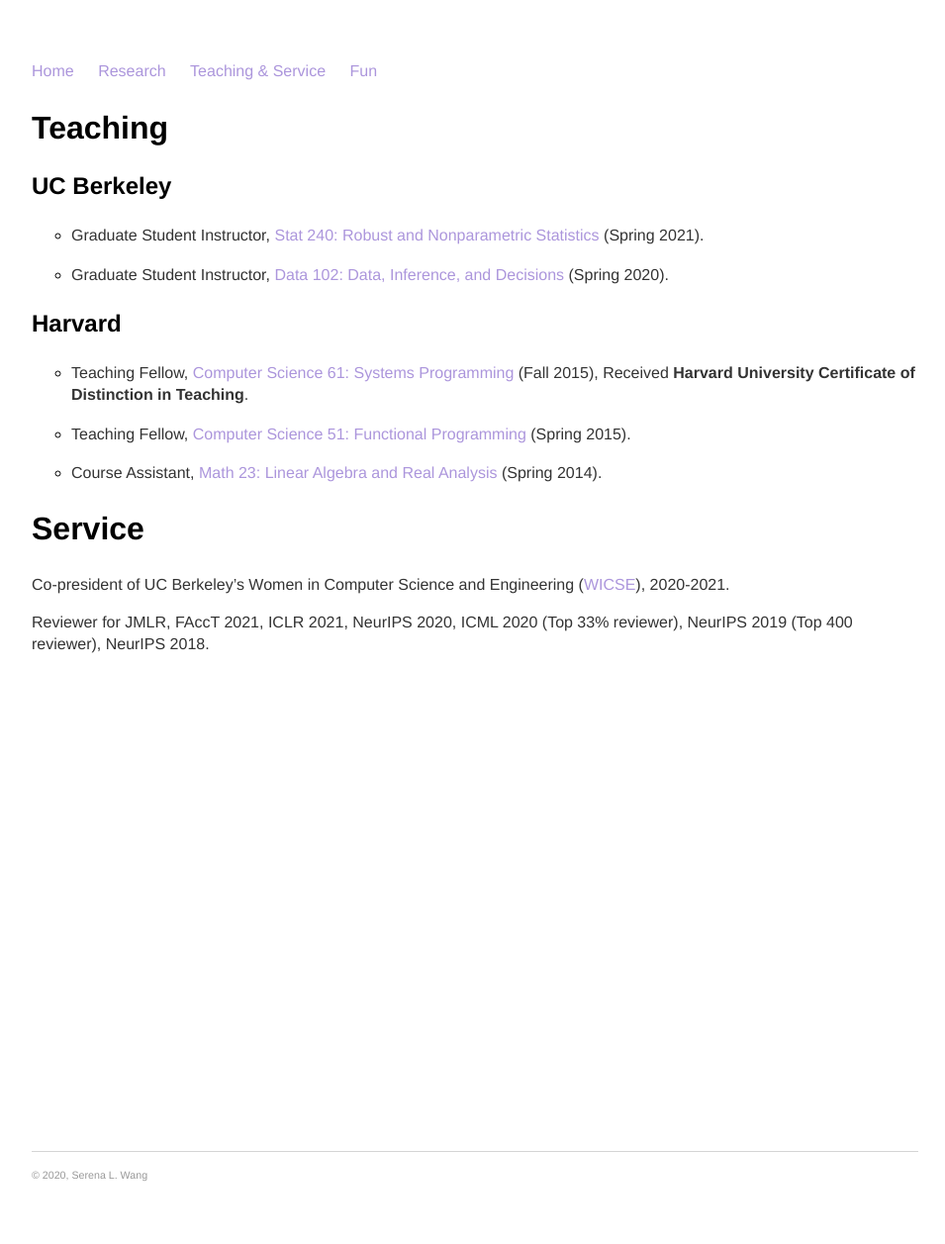
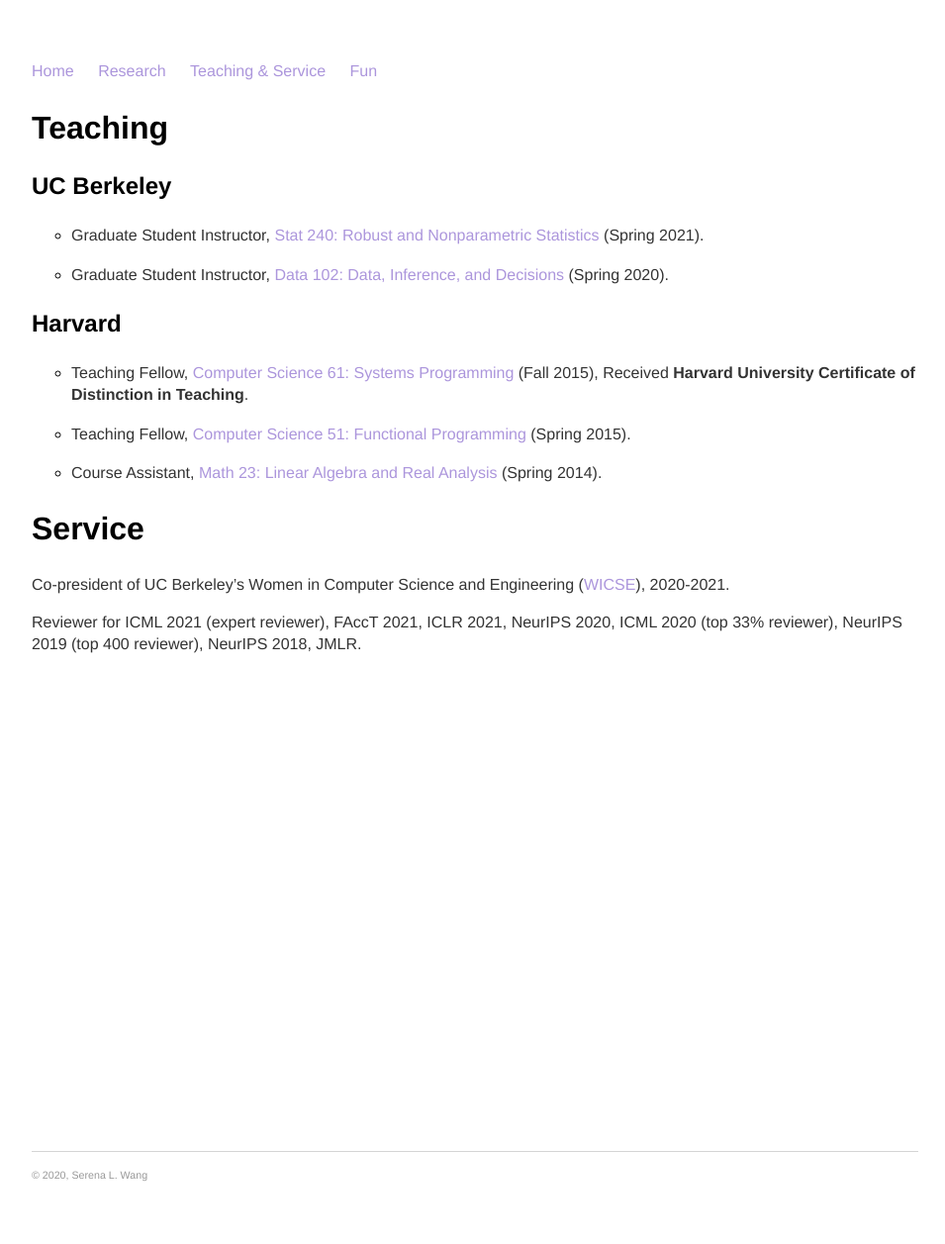
Before and after one commit to serenalwang/serenalwang.github.io, a Jekyll site: the page built from teaching.md, in a window 1280 px wide. Shown: the whole page at 99% size, without its empty margins (160-1115 px from the left). Built offline with Jekyll 4.4.1, drawn with Linux system fonts in a browser that asks for light colours.

Commit message:
added icml 2021

```diff
--- a/teaching.md
+++ b/teaching.md
@@ -23,4 +23,4 @@ title: Teaching & Service
 
 Co-president of UC Berkeley's Women in Computer Science and Engineering ([WICSE](https://www-inst.eecs.berkeley.edu//~wicse/)), 2020-2021.
 
-Reviewer for JMLR, FAccT 2021, ICLR 2021, NeurIPS 2020, ICML 2020 (Top 33% reviewer), NeurIPS 2019 (Top 400 reviewer), NeurIPS 2018.
+Reviewer for ICML 2021 (expert reviewer), FAccT 2021, ICLR 2021, NeurIPS 2020, ICML 2020 (top 33% reviewer), NeurIPS 2019 (top 400 reviewer), NeurIPS 2018, JMLR.
```
